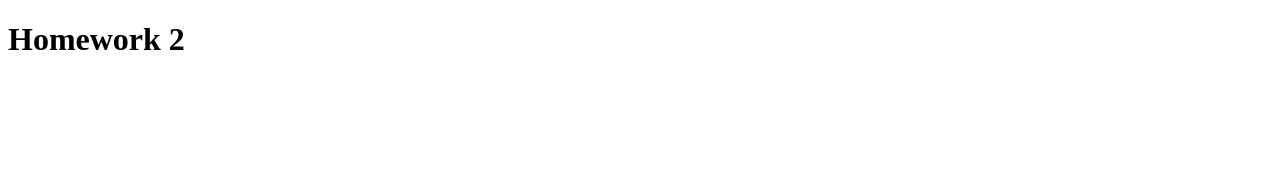
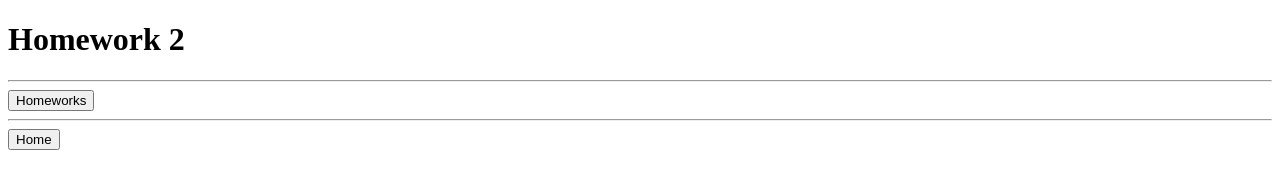
Before and after one commit to uncg-csc372/uncg-csc372.github.io, a plain HTML site: page csc372-hw/hw2/index.html in a window 1280 px wide. Drawn offline with Linux system fonts and the light colour scheme.

Commit message:
Update index.html

```diff
--- a/csc372-hw/hw2/index.html
+++ b/csc372-hw/hw2/index.html
@@ -9,6 +9,11 @@
 
 <body>
     <h1>Homework 2</h1>
+    <hr>
+    <a href="https://uncg-csc372.github.io/csc372-hw"><button>Homeworks</button> </a>
+    <hr>
+    <a href="https://uncg-csc372.github.io"><button>Home</button> </a>
+
 </body>
 
 </html>
```
